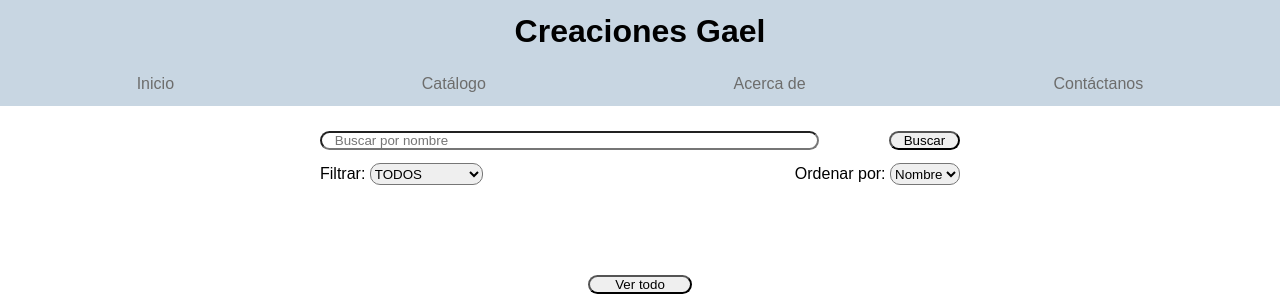
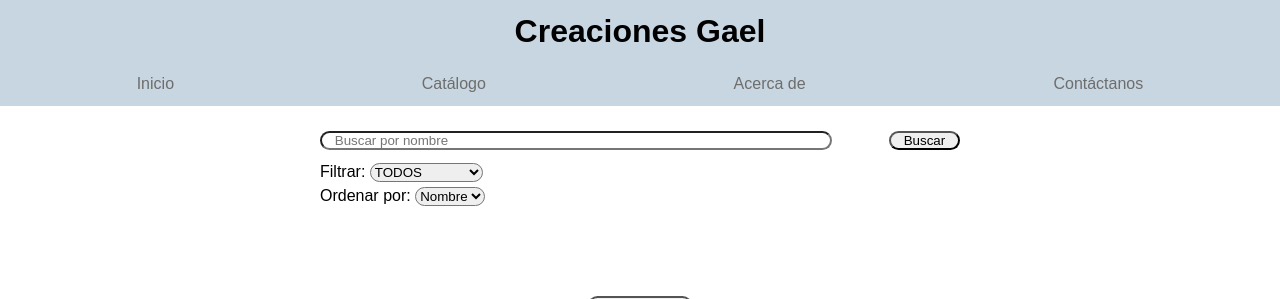
Before and after one commit to des-06/webcreacionesgael, a PHP site: page / in a window 1280 px wide. Shown: the top 299 px of the page. Run offline with PHP 8.4, Linux system fonts and the light colour scheme; data that the repository does not hold is empty.

Commit message:
Update index.css

```diff
--- a/index.css
+++ b/index.css
@@ -54,16 +54,17 @@ body{
     align-items: center;
     gap: 4% 0;
     padding: 2% 0;
+    width: 100%;
 }
 .search{
     display: flex;
     justify-content: space-between;
     min-width: 50%;
     margin-bottom: 1%;
-    gap: 2% 0;
+
 }
 .search-bar{
-    min-width: 78%;
+    min-width: 80%;
     border-radius: 10px;
     padding: 0 2%;
 }
@@ -72,30 +73,23 @@ body{
     min-width: fit-content;
     padding: 0 2%;
     border-radius: 10px;
+    cursor: pointer;
 }
 
 .filter-order{
+    display: flex;
+    flex-direction: column;
+    justify-content: flex-start;
     min-width: 50%;
-    display: flex;
-    justify-content: space-between;
-    flex-wrap: wrap;
-    gap: 2%;
+    gap: 5px 0;
 }
 
 
 
 .list{
     border-radius: 10px;
-    padding: 1% 0;
+    cursor: pointer;
 }
-
-.list > option{
-    border-radius: 10px;
-    font-size: small;
-    min-width: min-content;
-}
-
-
 
 /*CONTAINER STYLES*/
 .flex-container{
```
